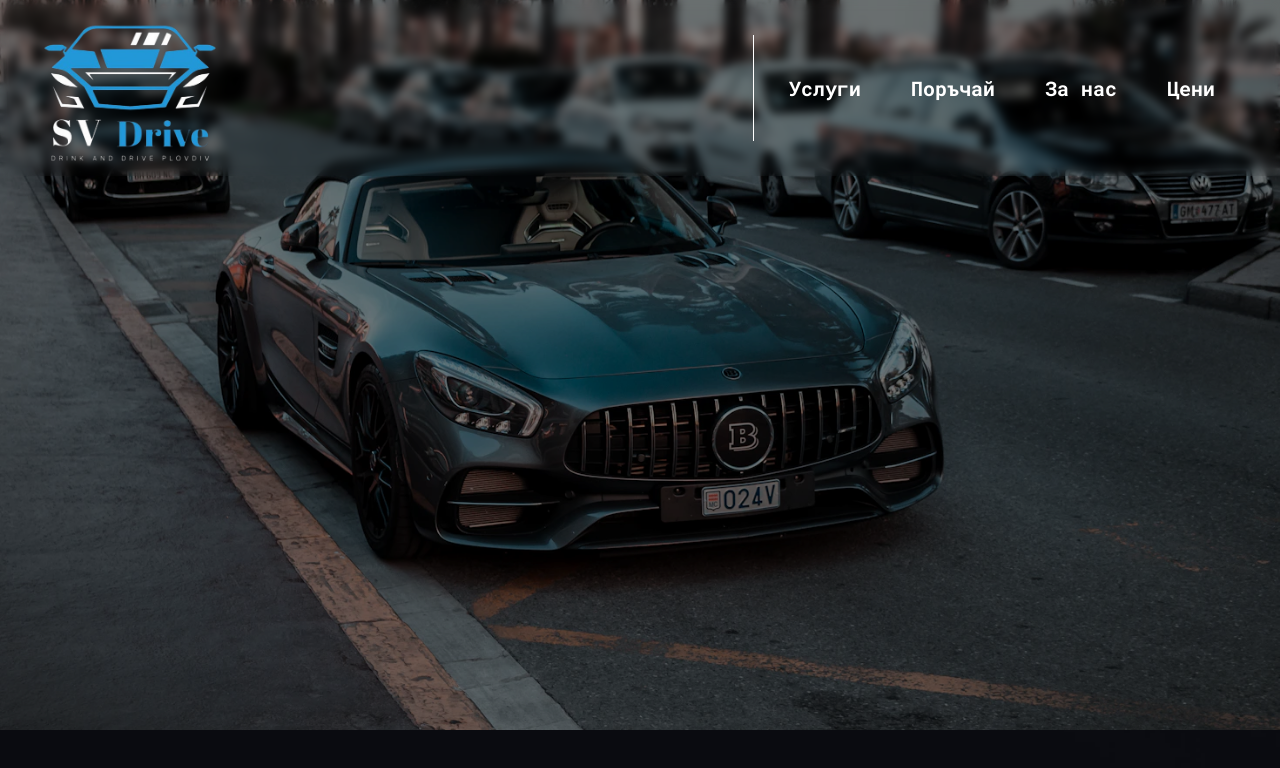
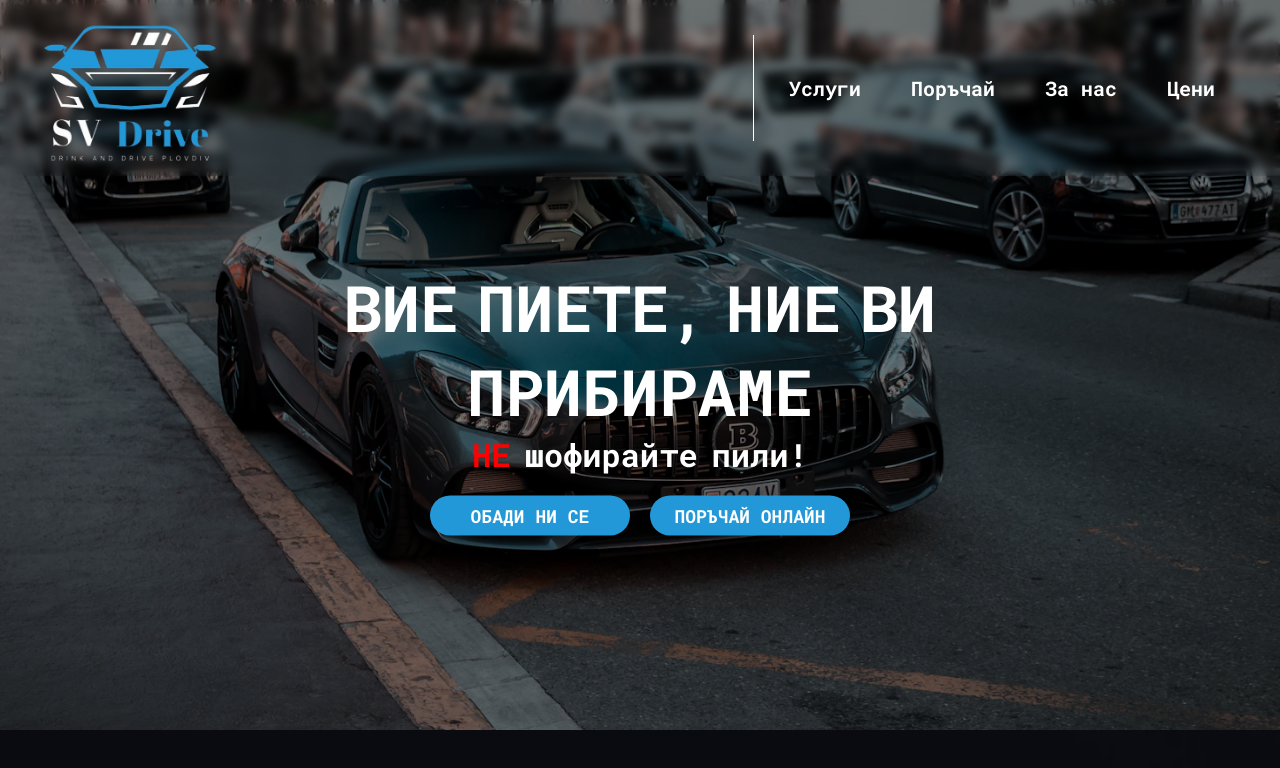
Before and after one commit to nmargenov/drink-drive, a React (Vite) app in the folder drink-drive/: page / in a window 1280 px wide. Shown: the top 768 px of the page. Built offline with nearby package versions, Linux system fonts and the light colour scheme.

Commit message:
header fully done

```diff
--- a/drink-drive/src/components/Header/Header.jsx
+++ b/drink-drive/src/components/Header/Header.jsx
@@ -30,12 +30,16 @@ export const Header = () =>{
     };
   }, []);
 
+  const scrollToTop = () =>{
+    window.scrollTo({ top: 0, behavior: 'smooth' });
+  }
+
 
     return(
         <>
     <header className={styles['blurried']}>
         <div className={styles['logo-div']}>
-            <img src='/images/logo.avif' alt="" />
+            <img onClick={scrollToTop} src='/images/logo.avif' alt="" />
         </div>
         <nav className={isNavOpen ? styles['visiable'] : styles['non-visiable']}>
             <ul className={styles['blurried']}>
@@ -51,6 +55,16 @@ export const Header = () =>{
     </header>
     <div className={styles["background"]}>
         <img src="/images/carmain.png" alt="" />
+        <div className={styles["info"]}>
+          <div className={styles["text"]}>
+            <h1>Вие пиете, ние Ви прибираме</h1>
+            <h2><span>НЕ</span> шофирайте пили!</h2>
+          </div>
+          <div className={styles["buttons"]}>
+            <button onClick={()=>{window.location.href="tel:+359884000403"}}>Обади ни се</button>
+            <button>Поръчай онлайн</button>
+          </div>
+        </div>
     </div>
     </>
 );
--- a/drink-drive/src/components/Header/Header.module.css
+++ b/drink-drive/src/components/Header/Header.module.css
@@ -59,6 +59,7 @@ li:active{
 
 header img{
     width: 100%;
+    cursor: pointer;
 }
 
 header img:hover{
@@ -80,6 +81,65 @@ header img:hover{
     backdrop-filter: blur(5px);
     -webkit-backdrop-filter: blur(5px);
 }
+
+.info{
+    font-family: 'Roboto Mono';
+    position: absolute;
+    left: 50%;
+    bottom: 50%;
+    transform: translate(-50%,50%);
+}
+
+.text{
+    color:white;
+    text-align: center;
+}
+
+span{
+    color:red;
+}
+
+.text h1{
+    text-transform: uppercase;
+    font-size: 64px;
+    word-spacing: -20px;
+    margin: 0;
+}
+
+.text h2{
+    font-size: 32px;
+    word-spacing: -5px;
+    margin: 0 0 20px 0;
+}
+
+.buttons{
+    display: flex;
+    justify-content: center;
+    align-items: center;
+    gap:20px
+}
+
+button{
+    font-family: 'Roboto Mono';
+    border-radius: 20px;
+    cursor: pointer;
+    text-transform: uppercase;
+    font-weight: bold;
+    color:white;
+    background-color: #2298d8;
+    border: 1px solid #2298d8;
+    font-size: 18px;
+    border: none;
+    width: 200px;
+    height: 40px;
+}
+
+button:hover{
+    background-color: #67aed4;
+}
+button:active{
+    opacity: 0.7;
+}
 @media only screen and (max-width: 768px) {
     header{
         justify-content: space-between;
@@ -88,6 +148,19 @@ header img:hover{
     .logo-div{
         max-width: 140px;
     }
+
+    .buttons{
+        flex-direction: column;
+    }
+
+    .text h1{
+        font-size: 52px;
+    }
+
+    .text h2{
+        font-size: 24px;
+    }
+
 
     nav{
         width: 100%;
```
